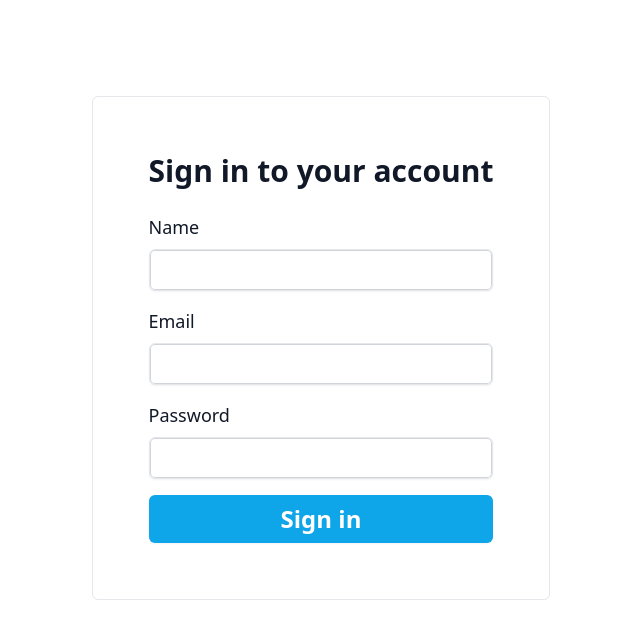
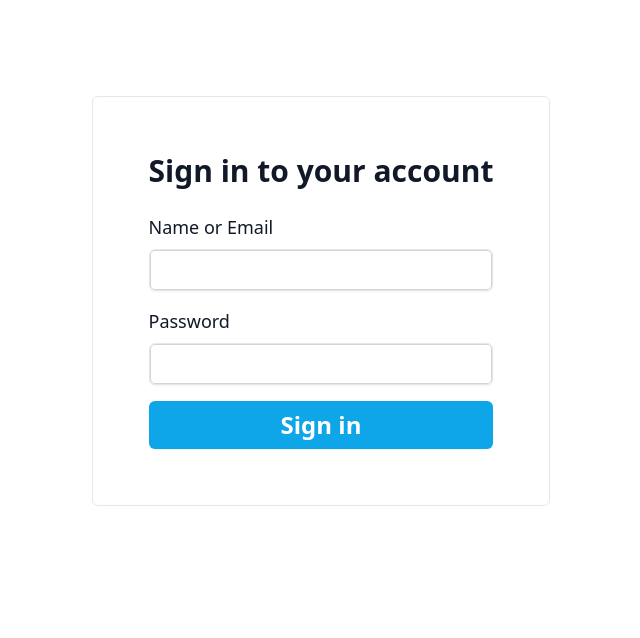
Before and after one commit to jakubhalik/nextauthplaying, a Next.js app: page /login in a window 1280 px wide. Shown: the top 638 px of the page, without its empty margins (319-959 px from the left). Built offline with nearby package versions, Linux system fonts and the light colour scheme.

Commit message:
"differentloginthanregister"

```diff
--- a/src/app/api/auth/[...nextauth]/route.ts
+++ b/src/app/api/auth/[...nextauth]/route.ts
@@ -1,15 +1,15 @@
 import NextAuth from 'next-auth/next'; import CredentialsProvider from 'next-auth/providers/credentials'; import bcrypt from 'bcrypt';
 import { PrismaAdapter } from '@auth/prisma-adapter'; import { PrismaClient } from '@prisma/client';
 const prisma = new PrismaClient();
-const authorize = async ({ name, email, password }: any) => {
-    if(!(name || email || password)) throw new Error("Incomplete credentials");
-    const user: any = await prisma.user.findUnique({ where: { name, email } }); if (!user) throw new Error("Account does not exist");
+const authorize = async ({ identifier, password }: any) => {
+    if(!(identifier || password)) throw new Error("Incomplete credentials");
+    const user: any = await prisma.user.findFirst({ where: { OR: [ { name: identifier }, { email: identifier } ] } }); if (!user) throw new Error("Account does not exist");
     const isValidPassword = await bcrypt.compare(password, user.hashedPassword); if (!isValidPassword) throw new Error("Wrong password");
     return user;
 };
 const authOptions: { adapter: any, providers: any[], session: { strategy: 'jwt' }, secret: string, debug: boolean } = {
     adapter: PrismaAdapter(prisma), providers: [ CredentialsProvider({
-            name: 'credentials', credentials: { username: { label: 'Username', type: 'text', placeholder: 'jsmith' }, password: { label: 'Password', type: 'password' } }, authorize
+            name: 'credentials', credentials: { identifier: { label: 'Name or Email', type: 'text' }, password: { label: 'Password', type: 'password' } }, authorize
         }) ], session: { strategy: 'jwt' }, secret: process.env.NEXTAUTH_SECRET!, debug: process.env.NODE_ENV === 'development'
 };
 const handler = NextAuth(authOptions); export { handler as GET, handler as POST };
--- a/src/app/components/AuthForm.tsx
+++ b/src/app/components/AuthForm.tsx
@@ -1,9 +1,10 @@
 import { FormEvent, useState } from 'react'; import { useRouter } from 'next/navigation'; import { useFormState } from '../hooks/useFormState'; import ErrorComponent from '../components/ErrorComponent';
 import TWLabel from '../TWcomponents/TWLabel'; import TWInput from '../TWcomponents/TWInput'; import TWSubmitButton from '../TWcomponents/TWSubmitButton'; import TWMt4 from '../TWcomponents/TWMt4';
 import TWFlexJustifyCenterPy24_3xl56 from '../TWcomponents/TWFlexJustifyCenterPy24_3xl56'; import TWBorderRoundedmdP4sm14 from '../TWcomponents/TWBorderRoundedmdP4sm14'; import TWFlexJustifyCenterBoldText2xlsm3xlMb6 from '../TWcomponents/TWFlexJustifyCenterBoldText2xlsm3xlMb6';
-type AuthFormProps = { title: string, buttonText: string, actionCallback: (data: {[key: string]: string}) => Promise<any>, push: string }
-export const AuthForm: React.FC<AuthFormProps> = ({ title, buttonText, actionCallback, push}) => {
-    const [data, handleChange] = useFormState({ name: '', email: '', password: '' }); const [error, setError] = useState<string | null>(null); const router = useRouter();
+type AuthFormProps = { title: string, buttonText: string, actionCallback: (data: {[key: string]: string}) => Promise<any>, push: string, mode: "login" | "register" }
+export const AuthForm: React.FC<AuthFormProps> = ({ title, buttonText, actionCallback, push, mode }) => {
+    const initialData = mode === "login" ? { identifier: '', password: '' } : { name: '', email: '', password: '' }; const [data, handleChange] = useFormState(initialData);
+    const [error, setError] = useState<string | null>(null); const router = useRouter();
     const handleSubmit = async (e: FormEvent<HTMLFormElement>) => {
         e.preventDefault();
         try { const result = await actionCallback(data); if (result?.error) { setError(result.error); } else { router.push(push); } } catch (err) { setError(err instanceof Error ? err.message : 'An error occurred'); }
@@ -15,9 +16,11 @@
             <form onSubmit={handleSubmit}>
                 {Object.keys(data).map(key => {
                     const inputKey = key as keyof typeof data;
+                    let label: string = inputKey.charAt(0).toUpperCase() + inputKey.slice(1); let type: string = (inputKey === 'password') ? 'password' : 'text';
+                    if (inputKey === 'identifier') label = 'Name or Email'; type = 'text';
                     return <div key={inputKey}>
-                        <TWLabel forName={inputKey} isName={inputKey === 'name'}>{inputKey.charAt(0).toUpperCase() + inputKey.slice(1)}</TWLabel>
-                        <TWInput id={inputKey} type={inputKey} name={inputKey} value={data[inputKey]} onChange={handleChange} />
+                        <TWLabel forName={inputKey}>{label}</TWLabel>
+                        <TWInput id={inputKey} type={type} name={inputKey} value={data[inputKey] || ""} onChange={handleChange} />
                     </div>;
                 })}
                 <TWMt4><TWSubmitButton>{buttonText}</TWSubmitButton></TWMt4>
--- a/src/app/hooks/useFormState.tsx
+++ b/src/app/hooks/useFormState.tsx
@@ -1,5 +1,5 @@
 import { useState, ChangeEvent } from 'react';
-export const useFormState = (initialData: {name: string, email: string, password: string}) => {
+export const useFormState = (initialData: {name?: string, email?: string, password: string, identifier?: string}) => {
     const [data, setData] = useState(initialData);
     const handleChange = (e: ChangeEvent<HTMLInputElement>) => { setData({ ...data, [e.target.name]: e.target.value }); }; return [data, handleChange] as const;
 }
--- a/src/app/layout.tsx
+++ b/src/app/layout.tsx
@@ -1,2 +1,2 @@
 import './globals.css'; export const metadata = { title: 'next auth play', description: 'next auth play', }
-export default function RootLayout({ children }: { children: React.ReactNode }) { return <html lang="en"><body>{children}</body></html> }
+export default function RootLayout({ children }: { children: React.ReactNode }) { return <html lang="en"><body>{children}</body></html>; }
--- a/src/app/login/page.tsx
+++ b/src/app/login/page.tsx
@@ -2,5 +2,5 @@
 import { signIn } from 'next-auth/react'; import { AuthForm } from '../components/AuthForm';
 export default function LoginPage() {
     const loginCallback = async (data: { [key: string]: string }) => { return await signIn('credentials', { ...data, redirect: false }); }
-    return <AuthForm title="Sign in to your account" buttonText="Sign in" actionCallback={loginCallback} push="/dashboard" />
+    return <AuthForm title="Sign in to your account" buttonText="Sign in" actionCallback={loginCallback} push="/dashboard" mode="login" />
 }
--- a/src/app/register/page.tsx
+++ b/src/app/register/page.tsx
@@ -5,5 +5,5 @@
         const response = await fetch('/api/register', { method: 'POST', headers: { 'Content-Type': 'application/json' }, body: JSON.stringify(data) }); const result = await response.json();
         if (!response.ok) { throw new Error(result.message || 'Registration failed'); } return result;
     }
-    return <AuthForm title="Register an account" buttonText="Register" actionCallback={registerCallback} push="/login" />
+    return <AuthForm title="Register an account" buttonText="Register" actionCallback={registerCallback} push="/login" mode="register" />
 }
```
